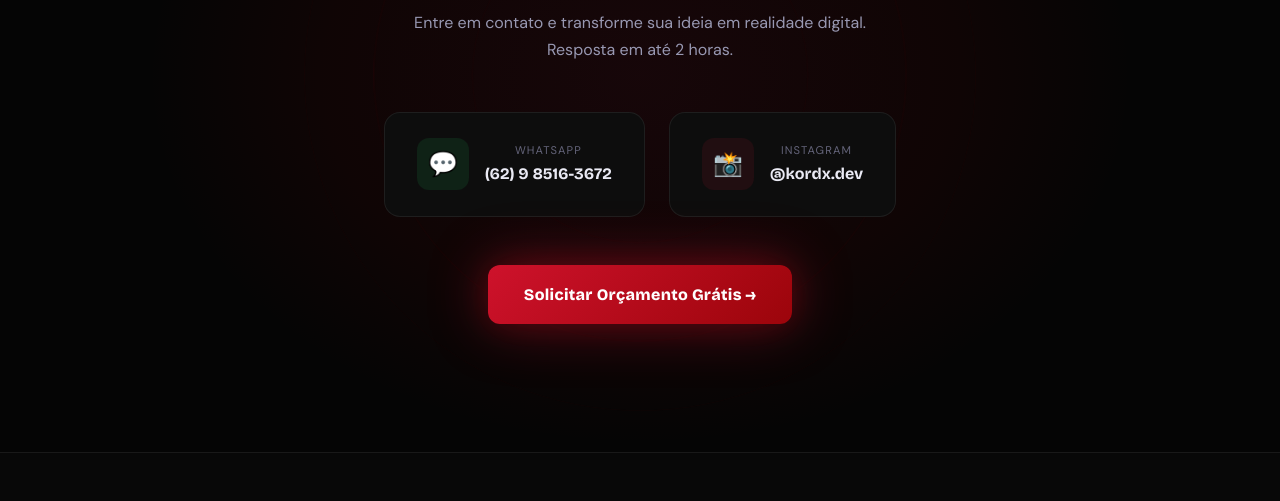
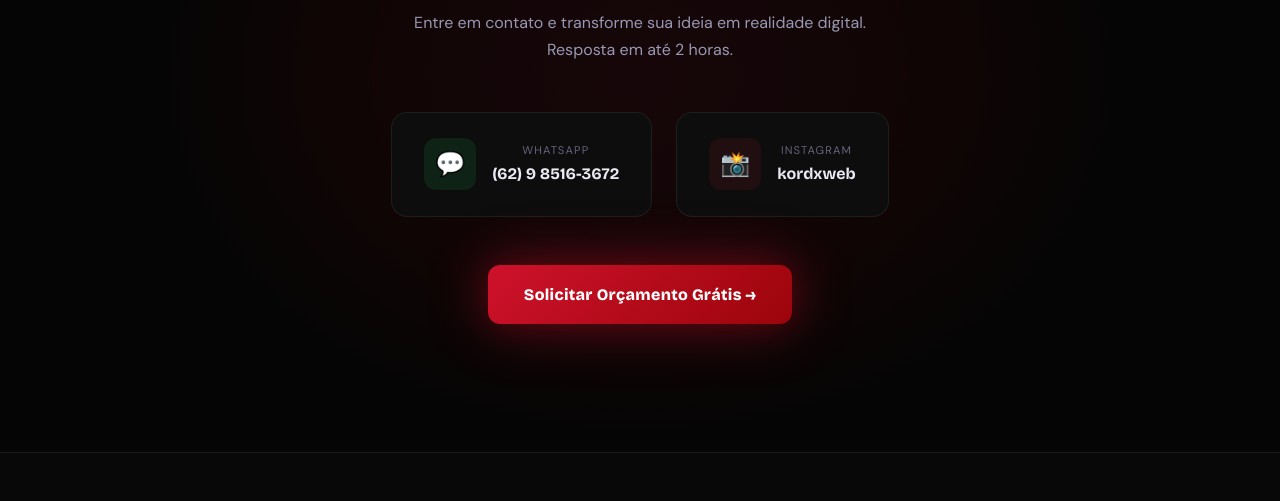
Before and after one commit to aleffelix15/kordk, a plain HTML site: page index.html in a window 1280 px wide. Shown: the part 6348-6849 px from the top of the page. Drawn offline with nearby package versions, Linux system fonts and the light colour scheme.

Commit message:
Update index.html

```diff
--- a/index.html
+++ b/index.html
@@ -814,7 +814,7 @@
         <p class="csub2 rv d2">Entre em contato e transforme sua ideia em realidade digital. Resposta em até 2 horas.</p>
 
         <div class="ccards rv d3">
-            <a href="https://wa.me/55629985163672" target="_blank" class="ccard2 wa">
+            <a href="https://wa.me/5562985163672" target="_blank" class="ccard2 wa">
                 <div class="cbar"></div>
                 <div class="cico">💬</div>
                 <div>
@@ -828,7 +828,7 @@
                 <div class="cico">📸</div>
                 <div>
                     <div class="clbl">Instagram</div>
-                    <div class="cval">@kordx.dev</div>
+                    <div class="cval">kordxweb</div>
                 </div>
             </a>
         </div>
```
